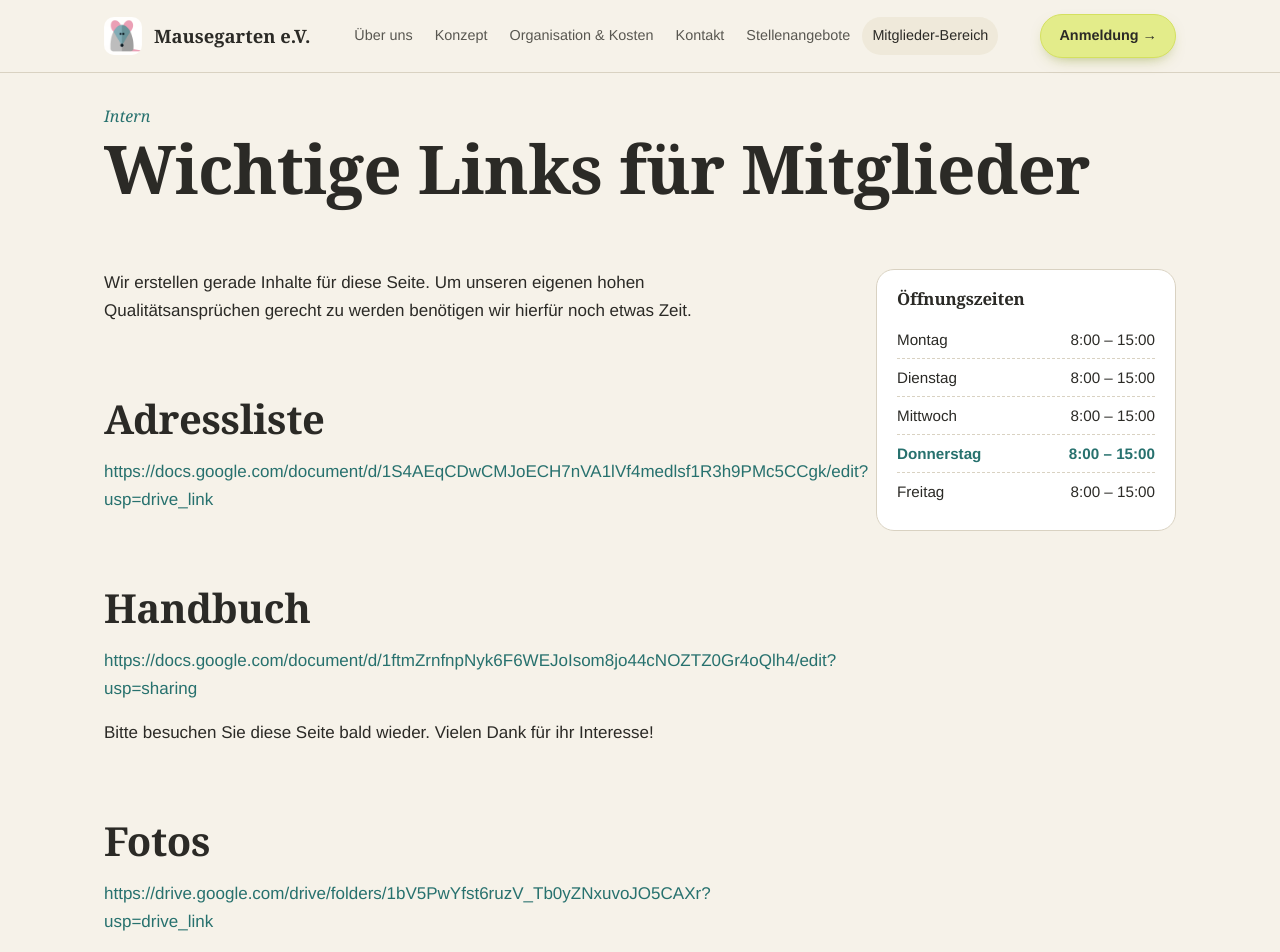
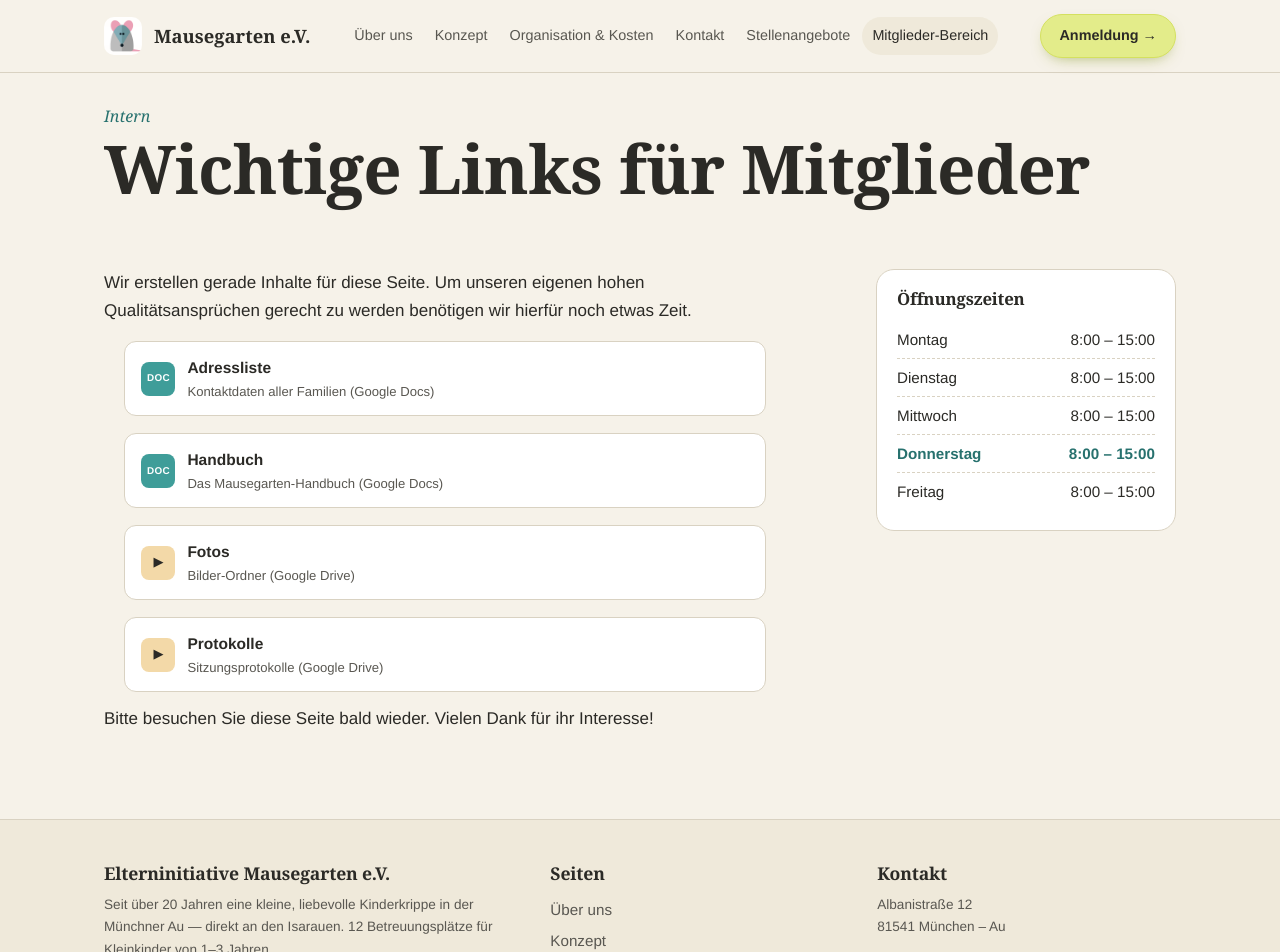
Before and after one commit to lksbrssr/mausegarten, a Next.js app: page /mitglieder-bereich in a window 1280 px wide. Shown: the top 952 px of the page. Built offline with nearby package versions, Linux system fonts and the light colour scheme.

Commit message:
Mitglieder-Bereich: Google-Links als schöne Karten statt roher URLs

```diff
--- a/app/globals.css
+++ b/app/globals.css
@@ -408,6 +408,8 @@ table.fees td:first-child, table.fees th:first-child { text-align: left; backgro
   font-weight: 700;
   letter-spacing: 0.03em;
 }
+.doclist .ic.doc { background: var(--teal); }
+.doclist .ic.folder { background: var(--sand); color: var(--ink); font-size: 0.75rem; }
 .doclist small { display: block; font-weight: 400; color: var(--ink-soft); font-size: 0.82rem; }
 
 /* ---------- Form ---------- */
--- a/app/mitglieder-bereich/page.jsx
+++ b/app/mitglieder-bereich/page.jsx
@@ -20,51 +20,50 @@ export default function MitgliederBereich() {
             Zeit.
           </p>
 
-          <h2>Adressliste</h2>
-          <p>
+          <ul className="doclist">
+            <li>
               <a
                 href="https://docs.google.com/document/d/1S4AEqCDwCMJoECH7nVA1lVf4medlsf1R3h9PMc5CCgk/edit?usp=drive_link"
                 target="_blank"
                 rel="noreferrer noopener"
               >
-              https://docs.google.com/document/d/1S4AEqCDwCMJoECH7nVA1lVf4medlsf1R3h9PMc5CCgk/edit?usp=drive_link
+                <span className="ic doc">DOC</span>
+                <span>Adressliste<small>Kontaktdaten aller Familien (Google&nbsp;Docs)</small></span>
               </a>
-          </p>
-
-          <h2>Handbuch</h2>
-          <p>
+            </li>
+            <li>
               <a
                 href="https://docs.google.com/document/d/1ftmZrnfnpNyk6F6WEJoIsom8jo44cNOZTZ0Gr4oQlh4/edit?usp=sharing"
                 target="_blank"
                 rel="noreferrer noopener"
               >
-              https://docs.google.com/document/d/1ftmZrnfnpNyk6F6WEJoIsom8jo44cNOZTZ0Gr4oQlh4/edit?usp=sharing
+                <span className="ic doc">DOC</span>
+                <span>Handbuch<small>Das Mausegarten-Handbuch (Google&nbsp;Docs)</small></span>
               </a>
-          </p>
-
-          <p>Bitte besuchen Sie diese Seite bald wieder. Vielen Dank für ihr Interesse!</p>
-
-          <h2>Fotos</h2>
-          <p>
+            </li>
+            <li>
               <a
                 href="https://drive.google.com/drive/folders/1bV5PwYfst6ruzV_Tb0yZNxuvoJO5CAXr?usp=drive_link"
                 target="_blank"
                 rel="noreferrer noopener"
               >
-              https://drive.google.com/drive/folders/1bV5PwYfst6ruzV_Tb0yZNxuvoJO5CAXr?usp=drive_link
+                <span className="ic folder">▶</span>
+                <span>Fotos<small>Bilder-Ordner (Google&nbsp;Drive)</small></span>
               </a>
-          </p>
-
-          <h2>Protokolle</h2>
-          <p>
+            </li>
+            <li>
               <a
                 href="https://drive.google.com/drive/folders/1l5eLDfleq0TcariDzFtJKkD_9Ni_9I2T?usp=drive_link"
                 target="_blank"
                 rel="noreferrer noopener"
               >
-              https://drive.google.com/drive/folders/1l5eLDfleq0TcariDzFtJKkD_9Ni_9I2T?usp=drive_link
+                <span className="ic folder">▶</span>
+                <span>Protokolle<small>Sitzungsprotokolle (Google&nbsp;Drive)</small></span>
               </a>
-          </p>
+            </li>
+          </ul>
+
+          <p>Bitte besuchen Sie diese Seite bald wieder. Vielen Dank für ihr Interesse!</p>
         </div>
 
         <aside className="sidebar">
```
Lines whose indentation alone changed are shown as unchanged.
